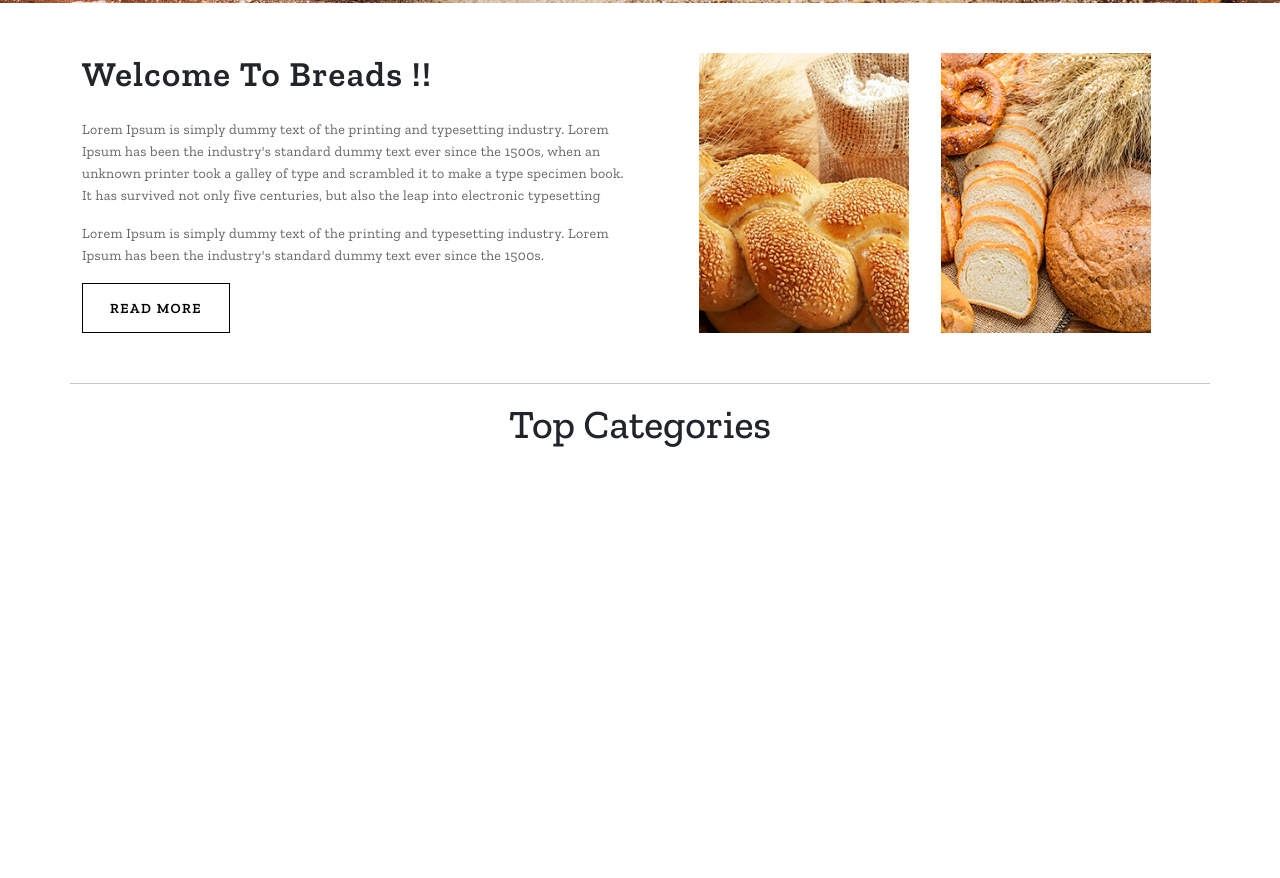
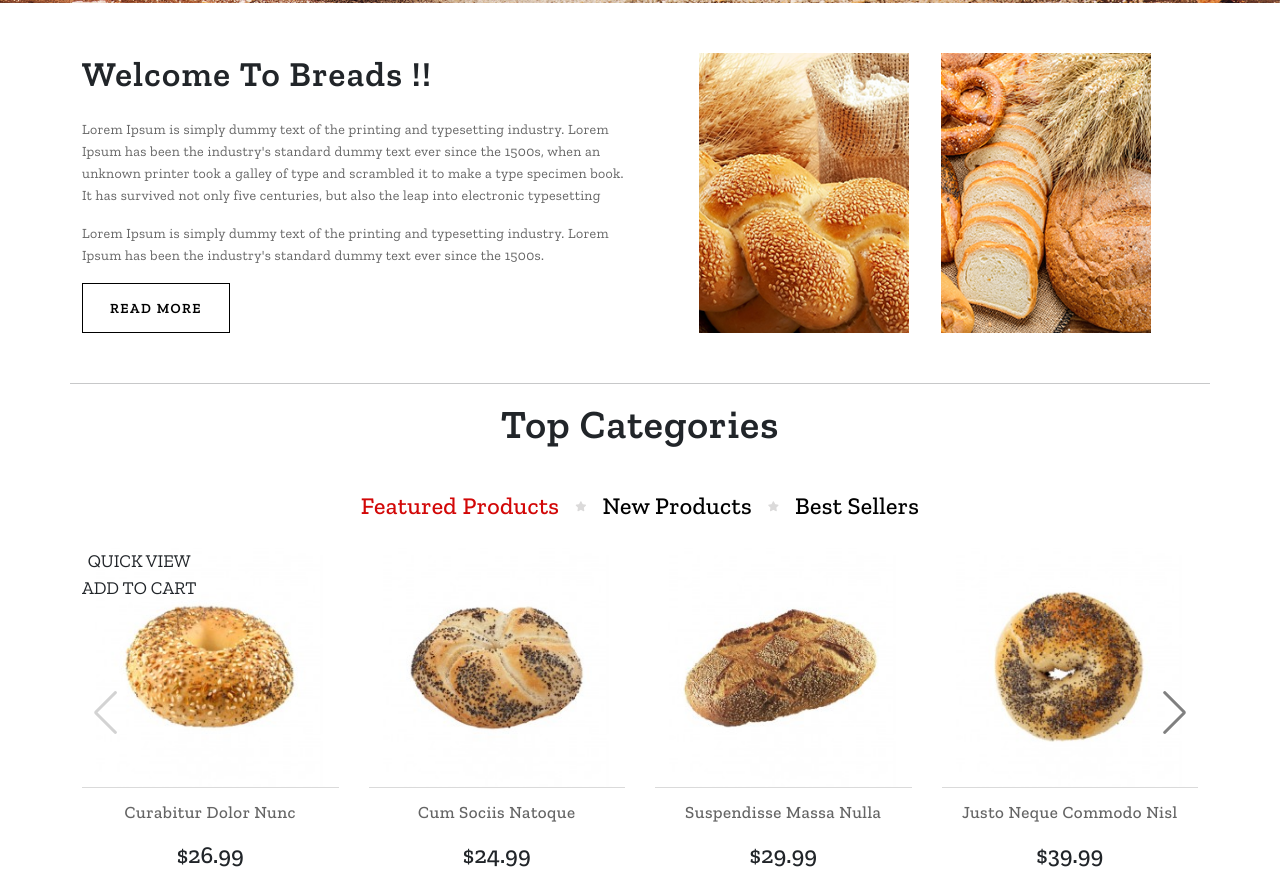
Before and after one commit to wdaweb/bootstrap-tingguoguoguo, a plain HTML site: page index.html in a window 1280 px wide. Shown: the part 627-1505 px from the top of the page. Before the commit the page ends 1083 px from the top, so only its background shows below. Drawn offline with nearby package versions, Linux system fonts and the light colour scheme; a web font is replaced by a local one.

Commit message:
section02頁籤、swiper

```diff
--- a/index.html
+++ b/index.html
@@ -92,7 +92,7 @@
     <div class="swiper-button-prev"></div>
   </div>
 
-  <!-- section01-------------------------->
+  <!-- section01 -------------------------->
   <section id="section01">
     <div class="container">
       <div class="row">
@@ -120,11 +120,119 @@
   </section>
   <!-- section02 --------------------------->
   <section id="section02">
-    <div class="container d-flex justify-content-center">
-      <h1>Top Categories</h1>
+    <div class="container">
+      <h1 class="text-center">Top Categories</h1>
+      <br>
+      <ul class="nav nav-pills mb-3 flex-column flex-md-row align-items-center justify-content-center" id="pills-tab"
+        role="tablist">
+        <li class="nav-item" role="presentation">
+          <button class="nav-link active" id="pills-home-tab" data-bs-toggle="pill" data-bs-target="#pills-home"
+            type="button" role="tab" aria-controls="pills-home" aria-selected="true">Featured Products</button>
+        </li>
+        <li class="d-flex align-items-center"><i class="fa-solid fa-star"></i></li>
+        <li class="nav-item" role="presentation">
+          <button class="nav-link" id="pills-profile-tab" data-bs-toggle="pill" data-bs-target="#pills-profile"
+            type="button" role="tab" aria-controls="pills-profile" aria-selected="false">New Products</button>
+        </li>
+        <li class="d-flex align-items-center"><i class="fa-solid fa-star"></i></li>
+        <li class="nav-item" role="presentation">
+          <button class="nav-link" id="pills-contact-tab" data-bs-toggle="pill" data-bs-target="#pills-contact"
+            type="button" role="tab" aria-controls="pills-contact" aria-selected="false">Best Sellers</button>
+        </li>
+      </ul>
+      <div class="tab-content" id="pills-tabContent">
+        <div class="tab-pane fade show active" id="pills-home" role="tabpanel" aria-labelledby="pills-home-tab">
+          <div class="swiper mySwiper2">
+            <div class="swiper-wrapper">
+              <div class="swiper-slide" style="overflow: hidden">
+                <img src="./images/24-home_default.jpg">
+                <p>Curabitur Dolor Nunc</p>
+                <h4>$26.99</h4>
+                <div class="info" style="position: absolute; top:0px;left:0px;">
+                  <div>QUICK VIEW</div>
+                  <div>ADD TO CART</div>
+                </div>
+              </div>
+              <div class="swiper-slide"><img src="./images/25-home_default.jpg">
+                <p>Cum Sociis Natoque</p>
+                <h4>$24.99</h4>
+              </div>
+              <div class="swiper-slide"><img src="./images/33-home_default.jpg">
+                <p>Suspendisse Massa Nulla</p>
+                <h4>$29.99</h4>
+              </div>
+              <div class="swiper-slide"><img src="./images/40-home_default.jpg">
+                <p>Justo Neque Commodo Nisl</p>
+                <h4>$39.99</h4>
+              </div>
+              <div class="swiper-slide"><img src="./images/43-home_default.jpg">
+                <p>Suspendisse Potenti</p>
+                <h4>$59.99</h4>
+              </div>
+              <div class="swiper-slide"><img src="./images/44-home_default.jpg">
+                <p>Tellus Eu Volutpat Varius</p>
+                <h4>$23.99</h4>
+              </div>
+              <div class="swiper-slide"><img src="./images/45-home_default.jpg">
+                <p>Varius Neque At Enim</p>
+                <h4>$22.99</h4>
+              </div>
+              <div class="swiper-slide"><img src="./images/46-home_default.jpg">
+                <p>Cum Sociis Natoque</p>
+                <h4>$23.99</h4>
+              </div>
+            </div>
+            <div class="swiper-button-next"></div>
+            <div class="swiper-button-prev"></div>
+          </div>
+        </div>
+        <div class="tab-pane fade" id="pills-profile" role="tabpanel" aria-labelledby="pills-profile-tab">
+        </div>
+        <div class="tab-pane fade" id="pills-contact" role="tabpanel" aria-labelledby="pills-contact-tab">
+          <div class="swiper mySwiper2">
+            <div class="swiper-wrapper">
+              <div class="swiper-slide"><img src="./images/49-home_default.jpg">
+                <p>Multi-grain Bread</p>
+                <h4>$29.99</h4>
+              </div>
+              <div class="swiper-slide"><img src="./images/26-home_default.jpg">
+                <p>Walnut Bread</p>
+                <h4>$39.99</h4>
+              </div>
+              <div class="swiper-slide"><img src="./images/47-home_default.jpg">
+                <p>Hearty Italian</p>
+                <h4>$49.99</h4>
+              </div>
+              <div class="swiper-slide"><img src="./images/46-home_default.jpg">
+                <p>Honey Oat</p>
+                <h4>$69.99</h4>
+              </div>
+              <div class="swiper-slide"><img src="./images/45-home_default.jpg">
+                <p>Parmesan Oregano</p>
+                <h4>$22.99</h4>
+              </div>
+              <div class="swiper-slide"><img src="./images/44-home_default.jpg">
+                <p>Croissant </p>
+                <h4>$17.99</h4>
+              </div>
+              <div class="swiper-slide"><img src="./images/43-home_default.jpg">
+                <p>Pineapple Bun</p>
+                <h4>$21.99</h4>
+              </div>
+              <div class="swiper-slide"><img src="./images/25-home_default.jpg">
+                <p>Milky Filling</p>
+                <h4>$26.99</h4>
+              </div>
+            </div>
+            <div class="swiper-button-next"></div>
+            <div class="swiper-button-prev"></div>
+          </div>
+        </div>
+      </div>
     </div>
 
   </section>
+  <!-- section03 -->
 
 
 
--- a/js/all.js
+++ b/js/all.js
@@ -17,3 +17,27 @@ $(".swiper-pagination").on("click", ".swiper-pagination-bullet", function () {
   // 跳轉到對應的輪播圖
   swiper.slideTo(index);
 });
+
+var swiper2 = new Swiper(".mySwiper2", {
+  slidesPerView: 2,
+  spaceBetween: 30,
+  breakpoints: {
+    576: {
+      slidesPerView: 2
+    },
+    768: {
+      slidesPerView: 3
+    },
+    920: {
+      slidesPerView: 3
+    },
+    1200: {
+      slidesPerView: 4
+    }
+  },
+  navigation: {
+    nextEl: '.swiper-button-next',
+    prevEl: '.swiper-button-prev'
+  }
+
+});
--- a/scss/_section02.scss
+++ b/scss/_section02.scss
@@ -0,0 +1,35 @@
+#section02 {
+  h1 {
+    font-size: 40px;
+    font-weight: 600;
+    letter-spacing: 1px;
+  }
+
+  .fa-solid {
+    color: rgb(219, 218, 218);
+    font-size: 10px;
+    display: none;
+  }
+
+  .nav-pills {
+    .nav-item {
+      .nav-link {
+        color: black;
+        font-size: 24px;
+        font-weight: 500;
+        letter-spacing: 0.3px;
+      }
+
+      .active {
+        background: none;
+        color: $p-color;
+      }
+    }
+  }
+
+  @include md {
+    .fa-solid {
+      display: block;
+    }
+  }
+}
--- a/scss/plugin/_swiper.scss
+++ b/scss/plugin/_swiper.scss
@@ -60,3 +60,17 @@
   height: 100%;
   object-fit: cover;
 }
+
+.mySwiper2 {
+  img {
+    border-bottom: 1px solid rgb(218, 218, 218);
+  }
+
+  p {
+    margin-top: 12px;
+    font-size: 17px;
+    font-weight: 500;
+    letter-spacing: 0.5px;
+    color: #656565;
+  }
+}
```
Also changed, not shown: css/styles.css, dist/styles.min.css, images/25-home_default.jpg (added), images/26-home_default.jpg (added), images/43-home_default.jpg (added), images/44-home_default.jpg (added), images/45-home_default.jpg (added), images/46-home_default.jpg (added), images/47-home_default.jpg (added).
